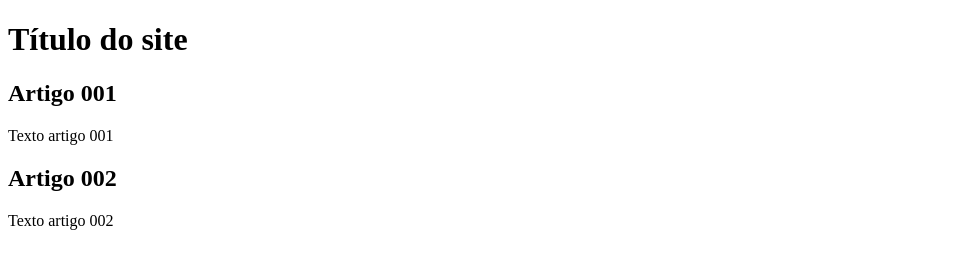
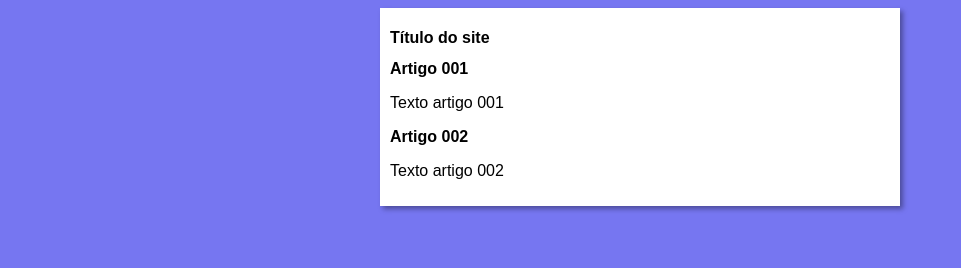
Before and after one commit to Guslel/Projeto-site, a plain HTML site: page site-exemplo/index.html in a window 1280 px wide. Shown: the whole page, without its empty margins (0-961 px from the left). Drawn offline with Linux system fonts and the light colour scheme.

Commit message:
Iniciei o Design

```diff
--- /dev/null
+++ b/site-exemplo/estilos/style.css
@@ -0,0 +1,18 @@
+@charset "UTF-8";
+
+* {
+    font-family: Arial, Helvetica, sans-serif;
+    font-size: 16px;
+}
+
+body {
+    background-color: rgb(118, 118, 241);
+}
+
+main {
+    background-color: white;
+    width: 500px;
+    margin: auto;
+    padding: 10px;
+    box-shadow: 3px 3px 5px rgba(0, 0, 0, 0.363);
+}
--- a/site-exemplo/index.html
+++ b/site-exemplo/index.html
@@ -4,6 +4,7 @@
     <meta charset="UTF-8">
     <meta name="viewport" content="width=device-width, initial-scale=1.0">
     <title>título do Site</title>
+    <link rel="stylesheet" href="estilos/style.css">
 </head>
 <body>
     <main>
```
